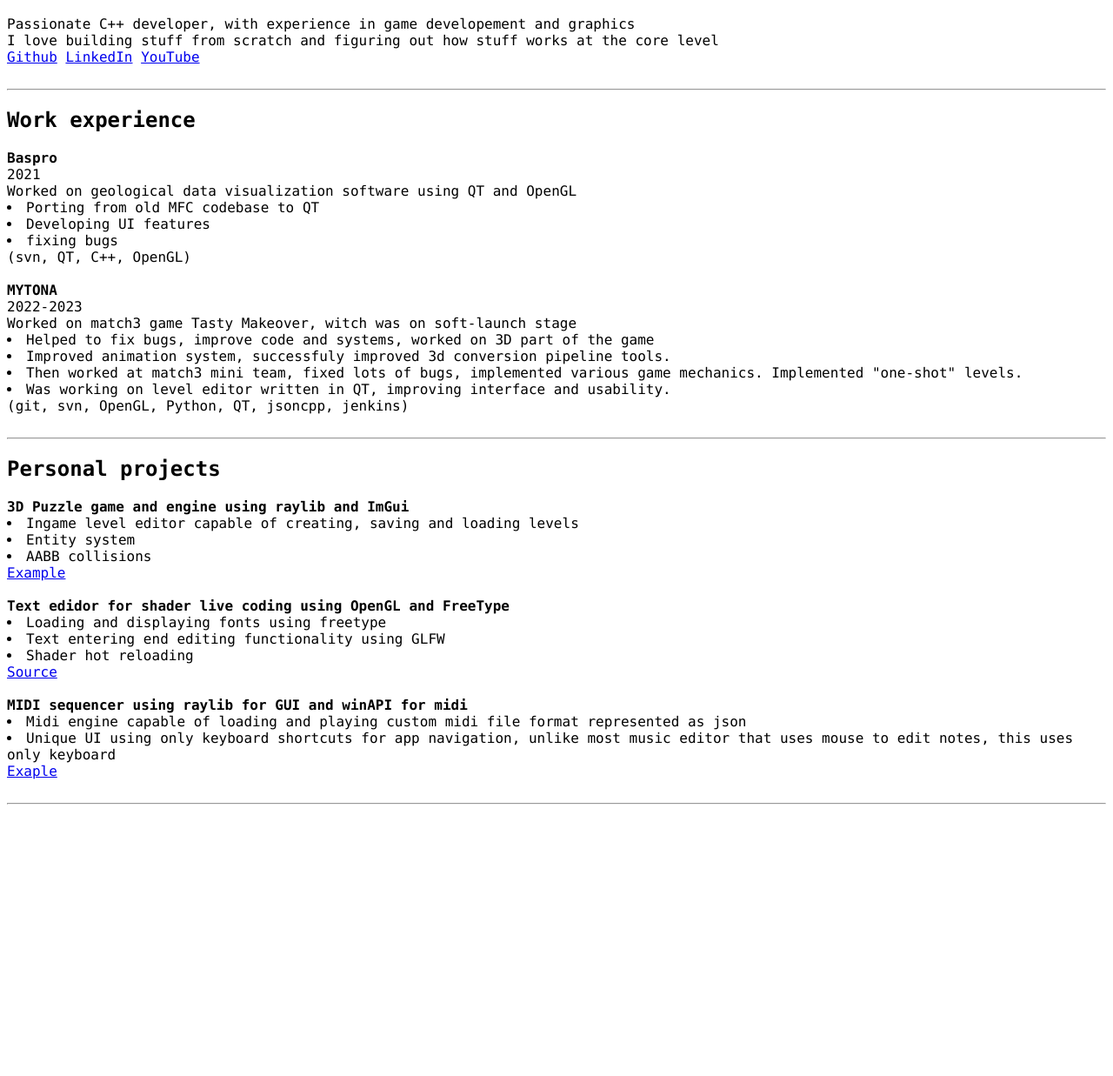
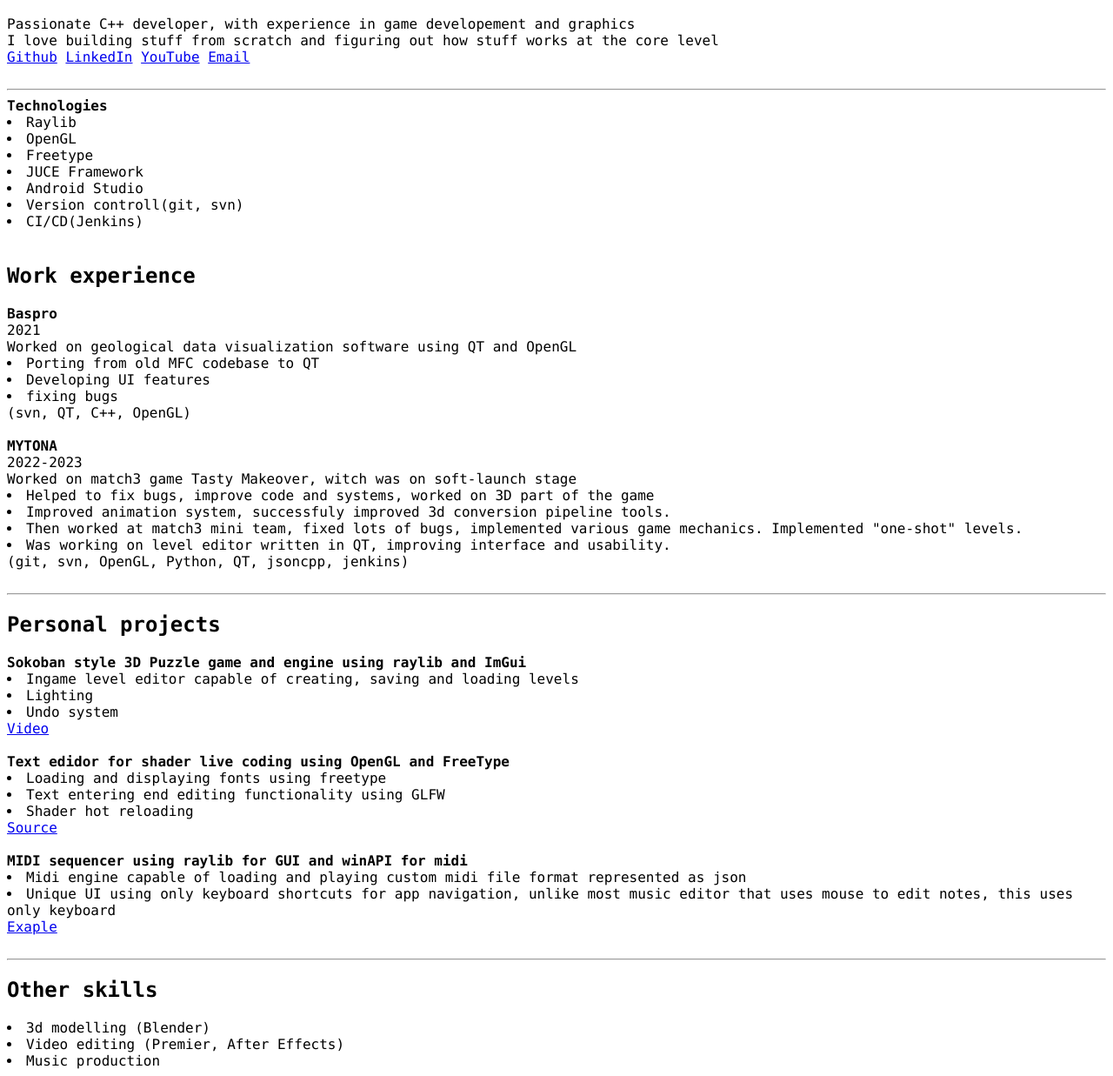
Before and after one commit to Morphtables/morphtables.github.io, a plain HTML site: page index.html in a window 1280 px wide. Shown: the part 49-1286 px from the top of the page at 87% size. Before the commit the page ends 982 px from the top, so only its background shows below. Drawn offline with Linux system fonts and the light colour scheme.

Commit message:
add: technologies and skills

```diff
--- a/index.html
+++ b/index.html
@@ -6,9 +6,20 @@
       <h1 id="sample-markdown">Pavel Ukolov</h1>
          Passionate C++ developer, with experience in game developement and graphics<br> I love building stuff from scratch and figuring out how stuff works at the core level <br>
 	<a href="https://github.com/Morphtables">Github</a>
-	<a href="https://github.com/Morphtables">LinkedIn</a>
-	<a href="https://github.com/Morphtables">YouTube</a><br><br>
+	<a href="https://www.linkedin.com/in/pavel-ukolov-177b3122b/">LinkedIn</a>
+	<a href="https://www.youtube.com/@morphtables">YouTube</a>
+	<a href="pavelucolov@gmail.com">Email</a><br><br>
       <hr>
+	<b>Technologies</b> <br>
+	<li>Raylib</li>
+	<li>OpenGL</li>
+	<li>Freetype</li>
+	<li>JUCE Framework</li>
+	<li>Android Studio</li>
+	<li>Version controll(git, svn)</li>
+	<li>CI/CD(Jenkins)</li>
+	<br>
+
 	<h2>Work experience</h2>
 
 	<b>Baspro</b><br>
@@ -30,11 +41,11 @@
 	<hr>
 
       <h2>Personal projects</h2>
-         <b>3D Puzzle game and engine using raylib and ImGui</b><br>
+         <b>Sokoban style 3D Puzzle game and engine using raylib and ImGui</b><br>
          <li>Ingame level editor capable of creating, saving and loading levels</li>
-         <li> Entity system</li>
-         <li> AABB collisions</li>
-	<a href="https://github.com/Morphtables">Example</a><br><br>
+         <li>Lighting</li>
+         <li>Undo system</li>
+	<a href="https://youtu.be/UXpl9mCuobI">Video</a><br><br>
          <b>Text edidor for shader live coding using OpenGL and FreeType</b><br>
          <li>Loading and displaying fonts using freetype</li>
          <li>Text entering end editing functionality using GLFW</li>
@@ -45,5 +56,10 @@
          <li>Unique UI using only keyboard shortcuts for app navigation, unlike most music editor that uses mouse to edit notes, this uses only keyboard</li>
 	<a href="https://github.com/Morphtables">Exaple</a><br><br>
       <hr>
+
+      <h2>Other skills</h2>
+      <li>3d modelling (Blender)</li>
+      <li>Video editing (Premier, After Effects)</li>
+      <li>Music production</li>
          </body>
 </html>
```
